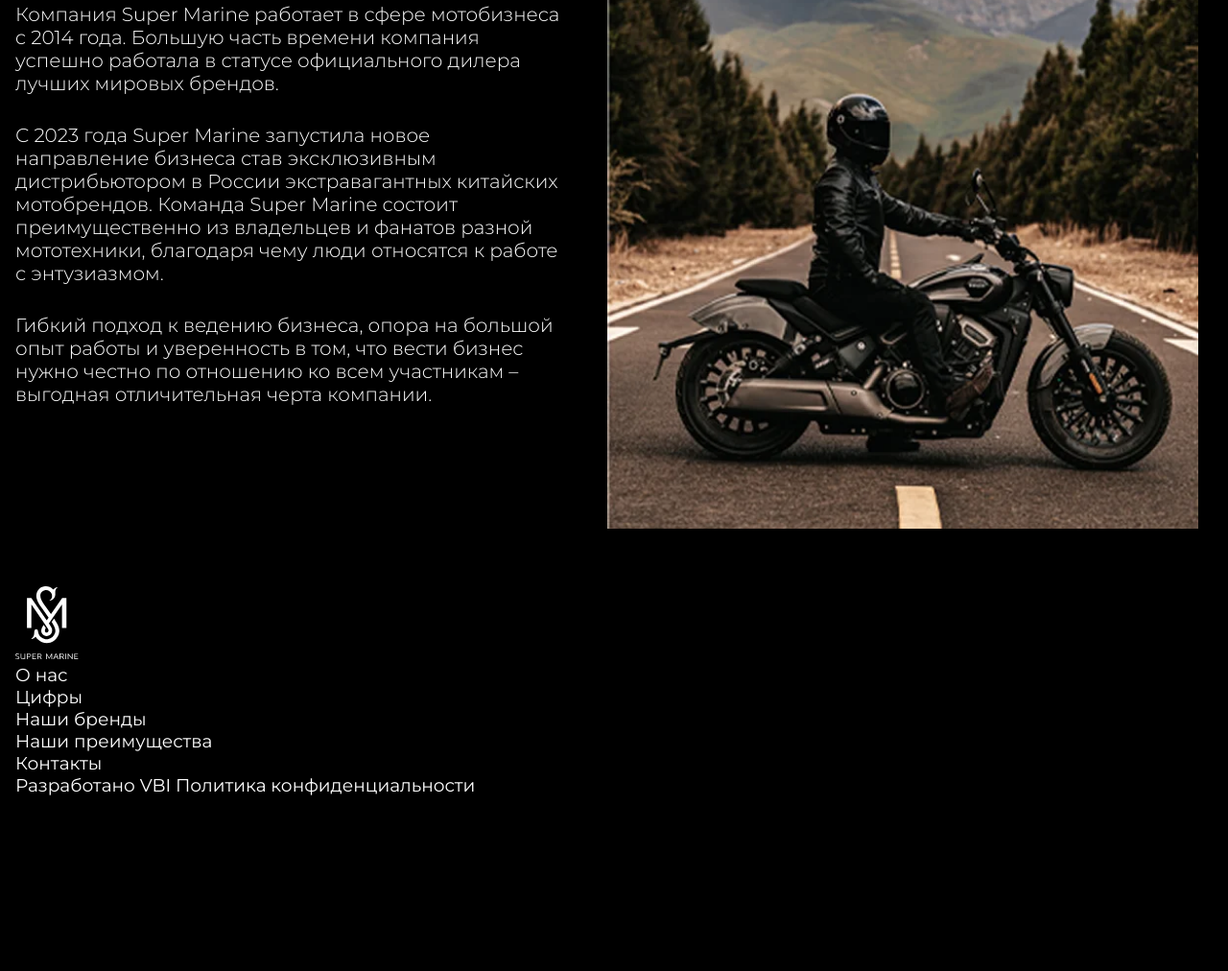
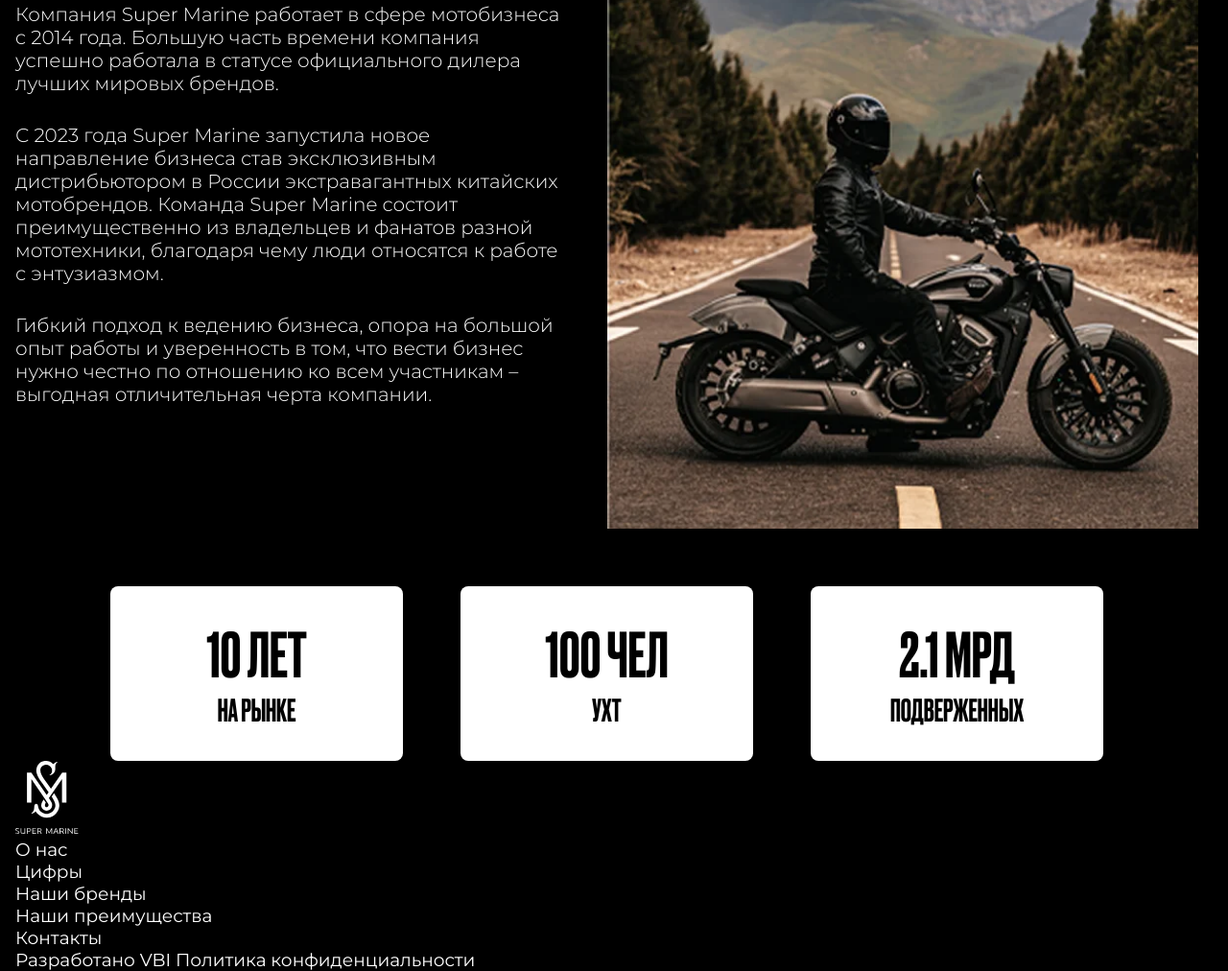
Before and after one commit to JBatsyus/super_lending, a website: page index.html in a window 1280 px wide. Shown: the part 414-1426 px from the top of the page at 96% size. Before the commit the page ends 1244 px from the top, so only its background shows below. Drawn offline with nearby package versions, Linux system fonts and the light colour scheme; some packages are replaced by stand-ins of ours; a script that the page names is missing.

Commit message:
статистика

```diff
--- a/index.html
+++ b/index.html
@@ -42,7 +42,8 @@
             <nav class="header__menu visible-tablet" aria-label="Основное меню">
                 <ul class="header__menu-list">
                     <li class="header__menu-item">
-                    <a class="header__menu-link link-hover" href="#philosophy" aria-label="Перейти к разделу 'О нас'">О
+                        <a class="header__menu-link link-hover" href="#philosophy"
+                            aria-label="Перейти к разделу 'О нас'">О
                             нас</a>
                     </li>
                     <li class="header__menu-item">
@@ -137,12 +138,28 @@
                     </div>
                 </div>
                 <div class="hero__image-block">
-                    <div class="hero__image-wrap" style="background-image: url('./images/hero.webp')" >
+                    <div class="hero__image-wrap" style="background-image: url('./images/hero.webp')">
                     </div>
                 </div>
             </div>
         </section>
         <!--—END SECTION HERO-->
+        <!--—BEGIN STATS -->
+        <div class="stats-block container">
+            <div class="stats-block__item">
+                <span class="stats-block__value">10 ЛЕТ</span>
+                <span class="stats-block__label">НА РЫНКЕ</span>
+            </div>
+            <div class="stats-block__item">
+                <span class="stats-block__value">100 ЧЕЛ</span>
+                <span class="stats-block__label">УХТ</span>
+            </div>
+            <div class="stats-block__item">
+                <span class="stats-block__value">2.1 МРД</span>
+                <span class="stats-block__label">ПОДВЕРЖЕННЫХ</span>
+            </div>
+        </div>
+        <!--—BEGIN END -->
     </main>
     <!--—BEGIN FOOTER -->
     <footer class="footer" id="contacts">
--- /dev/null
+++ b/styles/blocks/_stats-block.scss
@@ -0,0 +1,55 @@
+@use "../helpers"as *;
+/*---------STATS (START)--------*/
+.stats-block {
+    display: flex;
+    justify-content: center;
+    align-items: center;
+    gap: rem(120);
+
+    @include laptop-s {
+        gap: rem(60);
+    }
+
+    @include tablet {
+        gap: rem(40);
+    }
+
+    @include mobile {
+        gap: 16px;
+        flex-direction: column;
+    }
+
+    &__item {
+        display: flex;
+        flex-direction: column;
+        row-gap: 16px;
+        font-family: var(--font-family-accent);
+        color: var(--color-base);
+        font-weight: 500;
+        line-height: 0.9;
+        text-align: center;
+        background-color: var(--color-white);
+        padding: 40px;
+        border-radius: 8px;
+        width: 100%;
+        max-width: 305px;
+
+        @include tablet {
+            width: max-content;
+        }
+
+        @include mobile {
+            width: 100%;
+            max-width: 100%;
+        }
+    }
+
+    &__value {
+        font-size: 64px;
+    }
+
+    &__label {
+        font-size: 32px;
+    }
+}
+/*---------STATS (END)--------*/
--- a/styles/main.scss
+++ b/styles/main.scss
@@ -12,6 +12,7 @@
 
 
 @use 'blocks/hero-section';
+@use 'blocks/stats-block';
 // @use 'blocks/text-section';
 // @use 'blocks/steps-section';
 // @use 'blocks/scroll-section';
```
Also changed, not shown: styles/main.css, 1 other file. Lines whose indentation alone changed are shown as unchanged.
